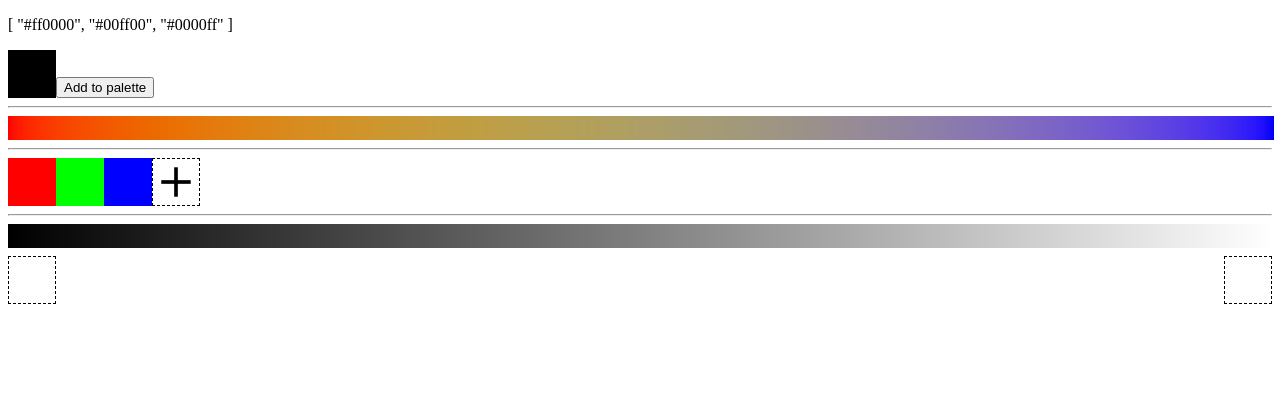
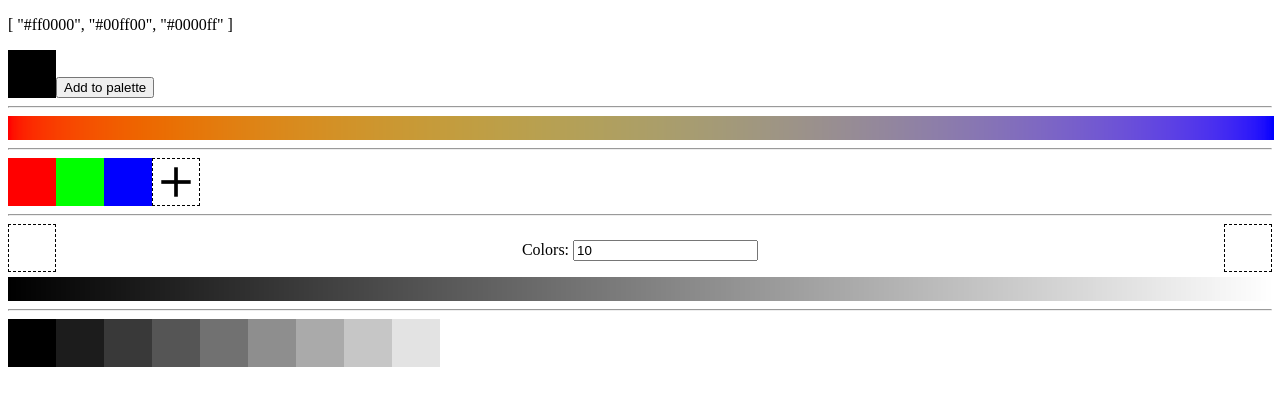
Before and after one commit to johnryanmal/color-palette, a Vue app: page / in a window 1280 px wide. Shown: the top 406 px of the page. Built offline with nearby package versions, Linux system fonts and the light colour scheme.

Commit message:
generate color ramp from color blend

```diff
--- a/src/components/ColorBlend.vue
+++ b/src/components/ColorBlend.vue
@@ -1,27 +1,38 @@
 <script setup>
-import { ref } from 'vue'
+import { ref, computed } from 'vue'
 import ColorBand from './ColorBand.vue'
 import ColorSlot from './ColorSlot.vue'
+import ColorSwatch from './ColorSwatch.vue'
 import chroma from 'chroma-js'
 
 const begin = ref(null)
 const end = ref(null)
+const blend = computed(() =>
+  chroma.valid(begin.value?.color) && chroma.valid(end.value?.color)
+    ? chroma.scale([begin.value.color, end.value.color])
+    : (x) => `hsl(0 0% ${x*100}%)`
+)
+const steps = ref(10)
+
+function percentage(min, max, x) {
+  return (x-min)/(max-min) || 0
+}
 </script>
 
 <template>
   <div>
-    <ColorBand
-      v-if="begin && end"
-      v-bind="
-        chroma.valid(begin.color) && chroma.valid(end.color)
-          ? { func: chroma.scale([begin.color, end.color]) }
-          : {}
-      "
-    />
     <div class="full-row">
       <ColorSlot ref="begin"/>
+      <p>Colors: <input type="number" v-model="steps"/></p>
       <ColorSlot ref="end"/>
     </div>
+    <ColorBand :func="blend"/>
+    <hr/>
+    <span>
+      <ColorSwatch v-if="steps > 0" v-for="step in steps"
+        :color="blend(percentage(1, steps, step))"
+      />
+    </span>
   </div>
 </template>
 
```
